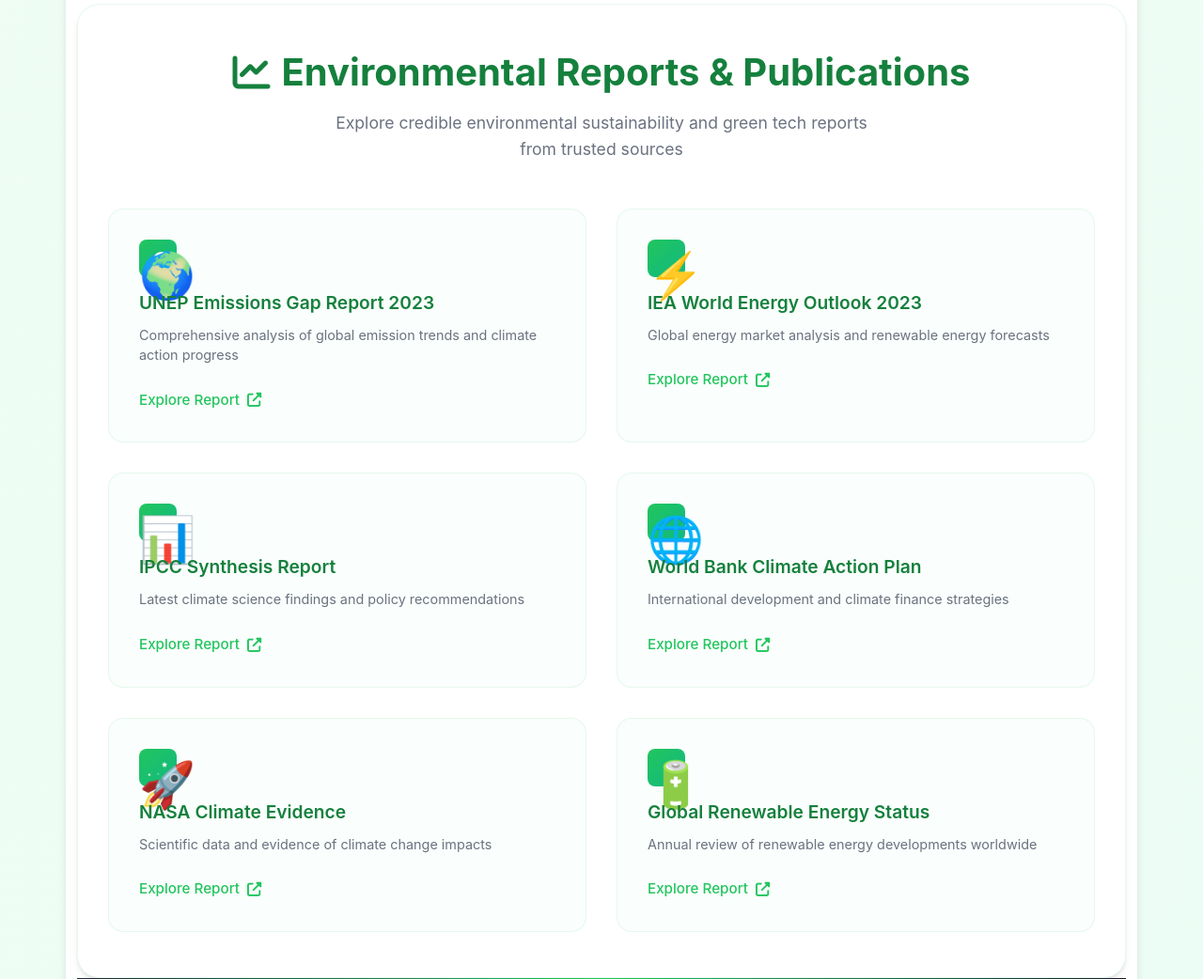
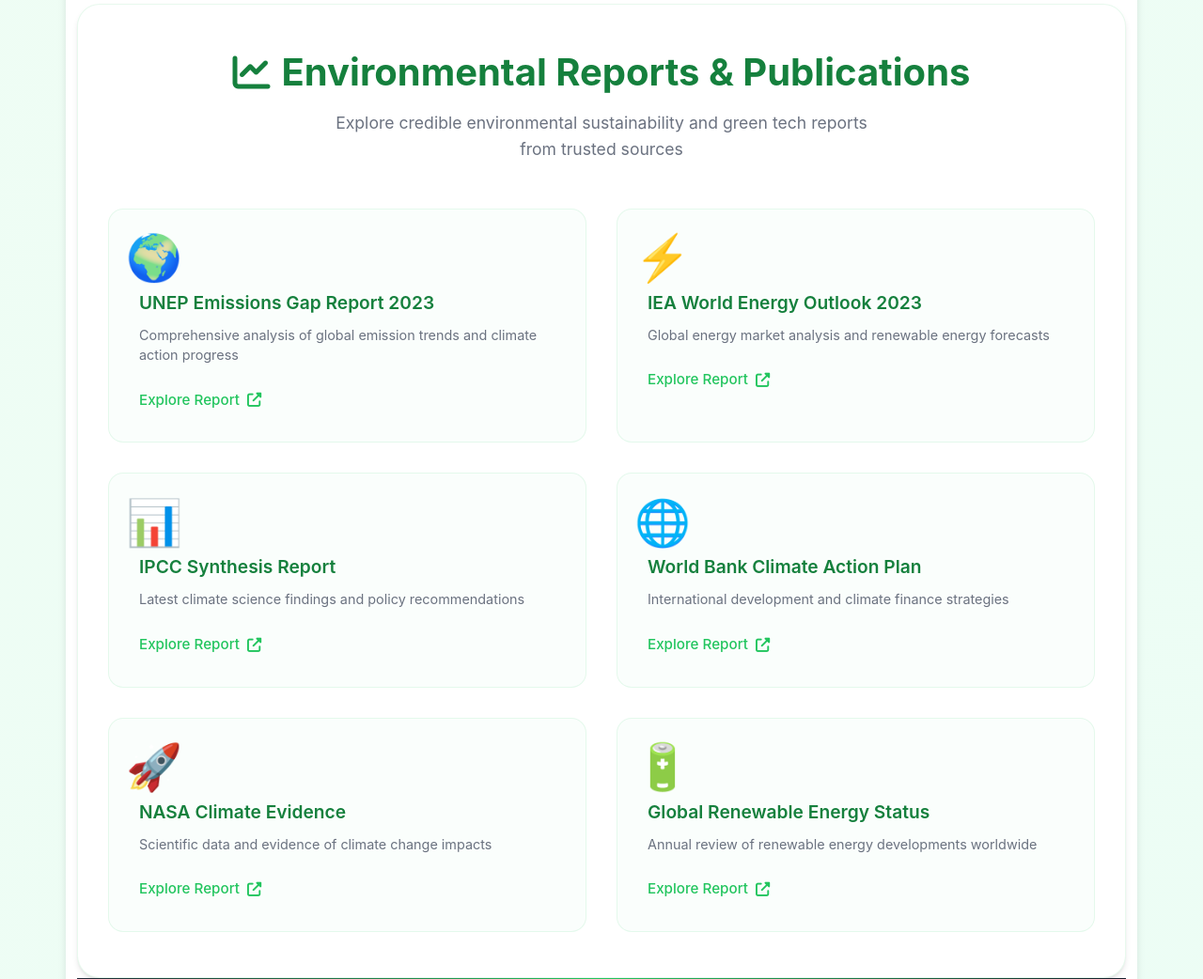
Before and after one commit to JayParikh39/DjangoFinal, a Django app: page / in a window 1280 px wide. Shown: the part 1637-2679 px from the top of the page at 94% size. Run offline with Django 5.2, Linux system fonts and the light colour scheme; data comes from the database, SQL or seed files in the repository; both versions use the stored data as it was after the commit; some libraries are stand-ins or nearby versions.

Commit message:
UI Change

```diff
--- a/templates/green_app/index.html
+++ b/templates/green_app/index.html
@@ -718,7 +718,9 @@
 .report-icon {
     font-size: 3rem;
     margin-bottom: 1rem;
-    display: block;
+    margin-left: 1rem;
+    display: flex;
+    width: 0;
 }
 
 .report-title {
```
Also changed, not shown: db.sqlite3.
